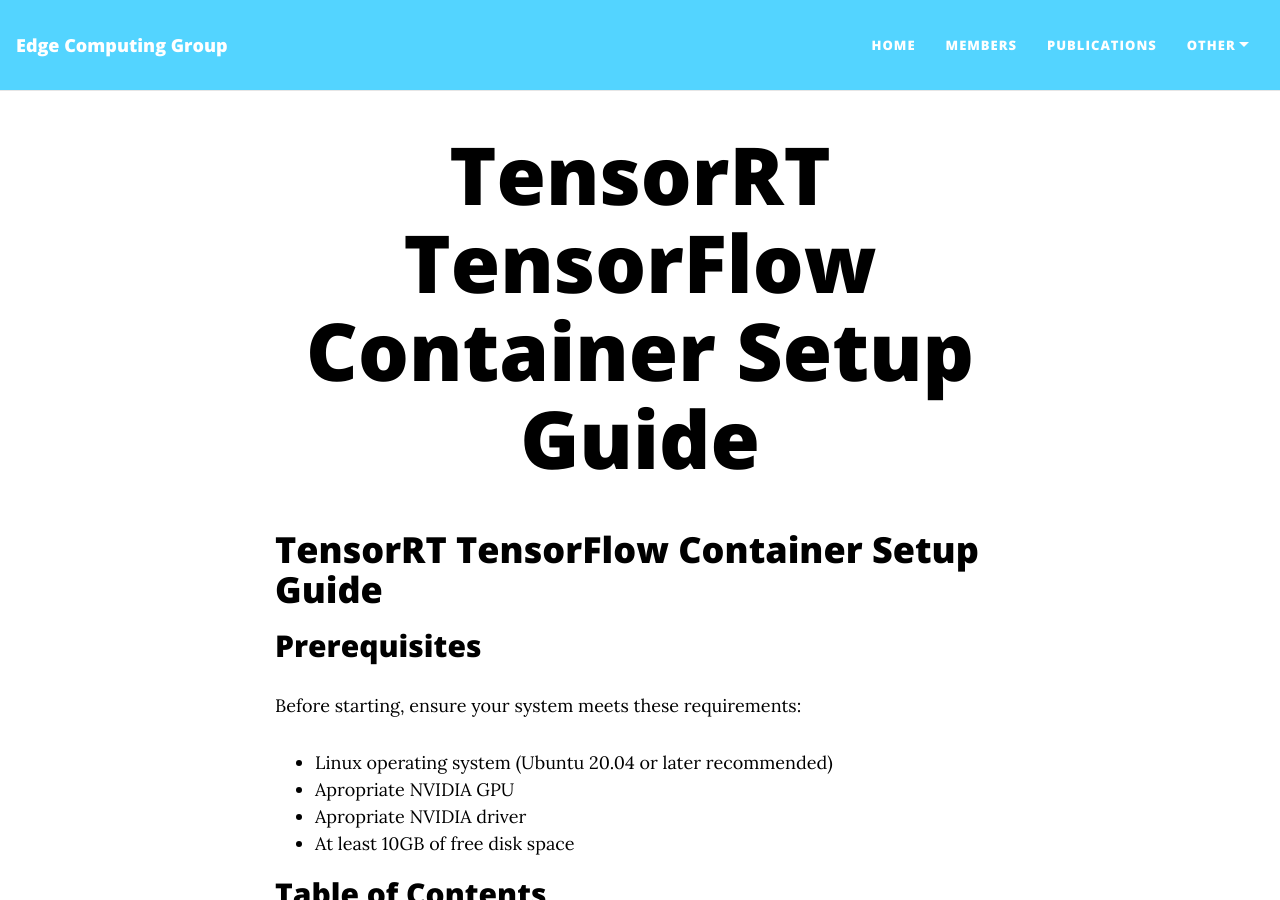
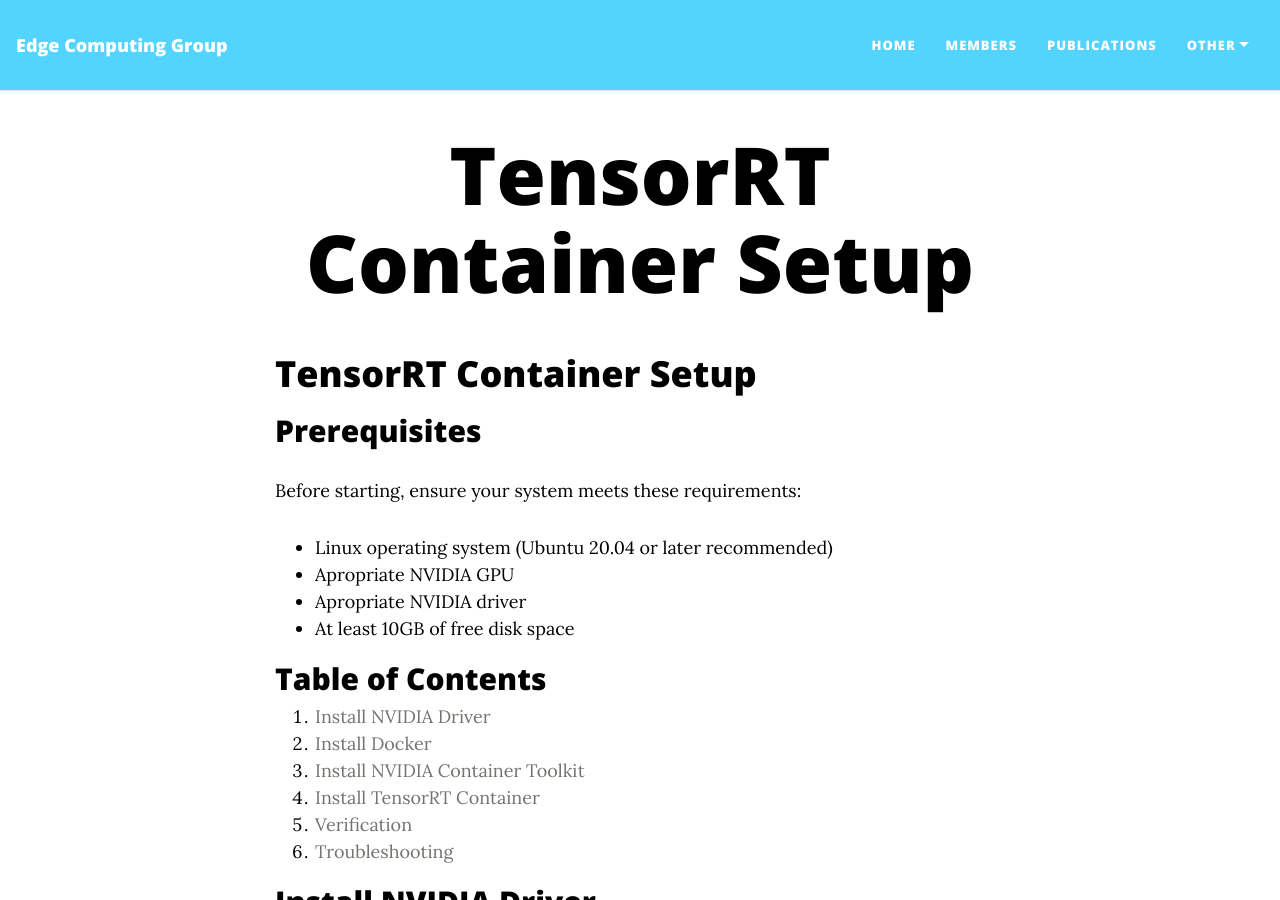
Before and after one commit to edge-computing-upr/web, a Jekyll site: the page built from tutorials/TensorRT_Container.md, in a window 1280 px wide and 900 px high. Built offline with Jekyll 4.4.1, drawn with Linux system fonts in a browser that asks for light colours; our own code applies the rules of GitHub Pages for plain Markdown files.

Commit message:
Updated formatting error

````diff
--- a/tutorials/TensorRT_Container.md
+++ b/tutorials/TensorRT_Container.md
@@ -1,4 +1,4 @@
-# TensorRT TensorFlow Container Setup Guide
+# TensorRT Container Setup
 
 ## Prerequisites
 Before starting, ensure your system meets these requirements:
@@ -35,6 +35,7 @@
 dpkg -l | grep -i docker
 
 ```
+
 2. Install [Docker Engine](https://docs.docker.com/engine/):
 ```bash
 sudo apt-get update
````
